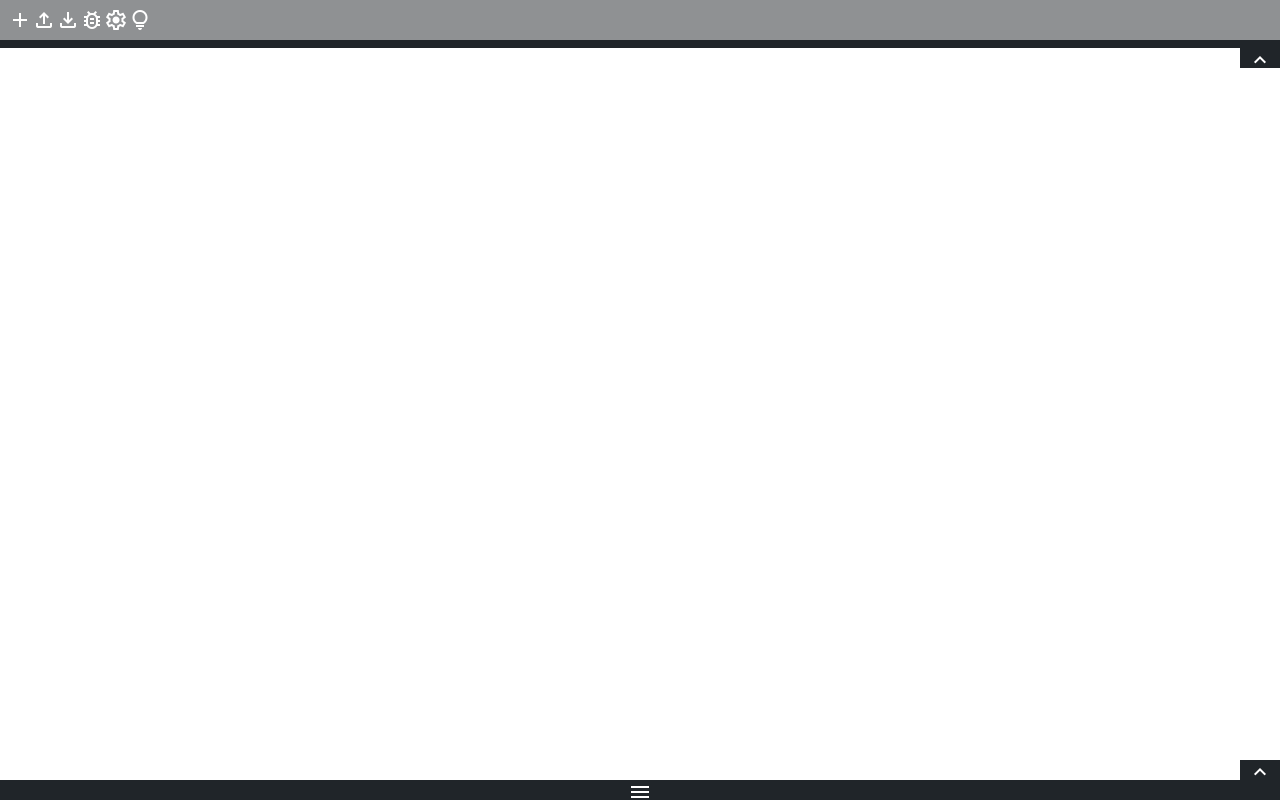
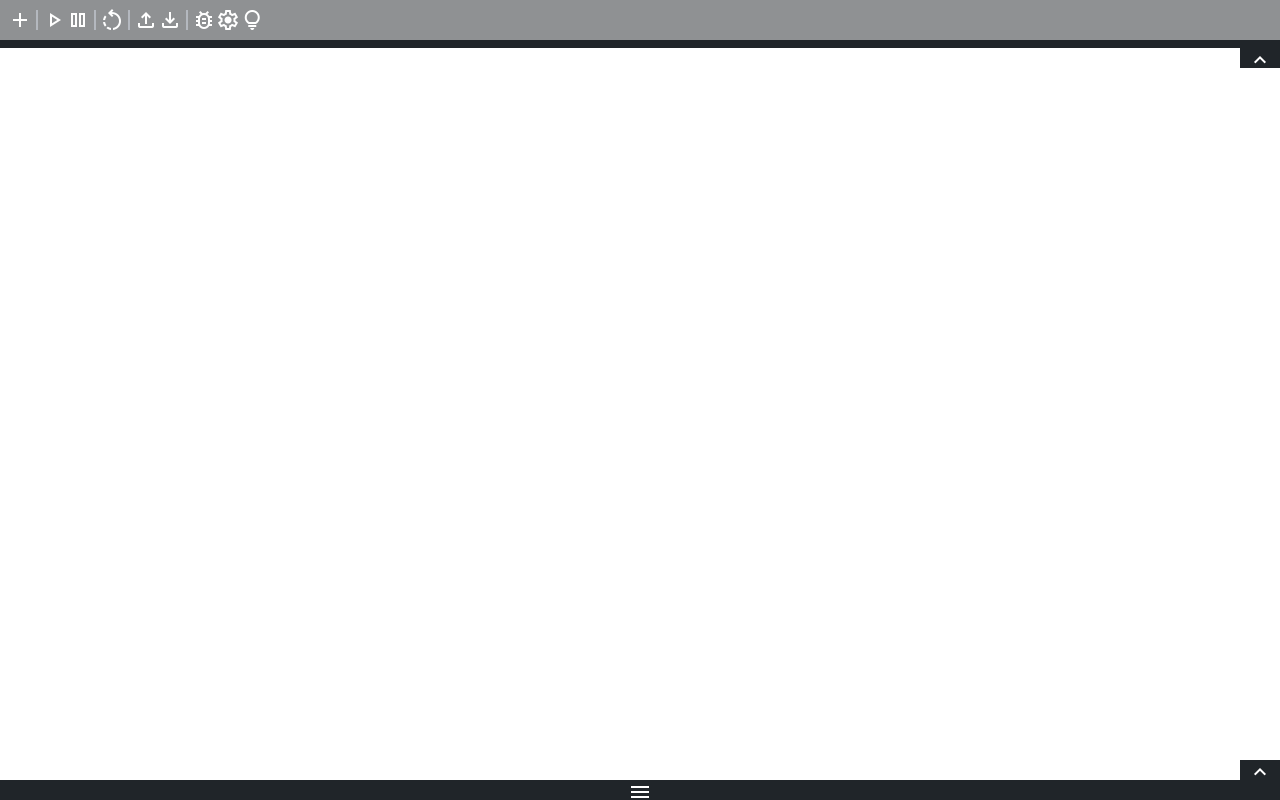
Before and after one commit to nakashimas/gen-ai-history-manager, a React (Vite) app: page / in a window 1280 px wide. Built offline with nearby package versions, Linux system fonts and the light colour scheme.

Commit message:
add DL save data Button

```diff
--- a/src/components/StageRibbonMenu.tsx
+++ b/src/components/StageRibbonMenu.tsx
@@ -26,7 +26,7 @@ const StageRibbonMenuButton: React.FC<{
 };
 
 const StageRibbonMenu: React.FC<{ children?: React.ReactNode }> = () => {
-  const { addNode } = useGraph();
+  const { nodes, edges, nodeOptions, addNode } = useGraph();
   const [isRibbonOpen, setIsRibbonOpen] = useState<boolean>(true);
   const { openMenu } = useMenu();
   const { startDrag } = useDrag();
@@ -52,16 +52,79 @@ const StageRibbonMenu: React.FC<{ children?: React.ReactNode }> = () => {
             });
           }}
         />
+        <div className="mx-1 h-5 border border-gray-500"></div>
+        {/* 再生 */}
+        <StageRibbonMenuButton
+          icon="play_arrow"
+          title="Start From Selected Position"
+          handleClick={() => {}}
+        />
+        <StageRibbonMenuButton
+          icon="pause"
+          title="Stop"
+          handleClick={() => {}}
+        />
+        <div className="mx-1 h-5 border border-gray-500"></div>
+        <StageRibbonMenuButton
+          icon="rotate_left"
+          title="Clear Results"
+          handleClick={() => {}}
+        />
+        <div className="mx-1 h-5 border border-gray-500"></div>
+        {/* 保存 */}
         <StageRibbonMenuButton
           icon="upload"
           title="Upload Save Data"
-          handleClick={() => {}}
+          handleClick={() => {
+            const input = document.createElement("input");
+            input.type = "file";
+            input.accept = "application/json";
+            input.onchange = async (ev: Event) => {
+              // JSONを読み込み;
+              const file = (
+                ev as unknown as React.ChangeEvent<HTMLInputElement>
+              ).target?.files?.[0];
+              if (!file) return;
+              const jsonText = await file.text();
+
+              try {
+                const jsonData = JSON.parse(jsonText);
+                // ここで更新;
+                console.log(jsonData);
+              } catch (err) {
+                console.error("Invalid JSON file: ", err);
+              }
+            };
+            input.click();
+          }}
         />
         <StageRibbonMenuButton
           icon="download"
           title="Download Save Data AS JSON"
-          handleClick={() => {}}
+          handleClick={() => {
+            const data = {
+              nodes,
+              edges,
+              nodeOptions,
+            };
+
+            const blob = new Blob([JSON.stringify(data, null, 2)], {
+              type: "application/json",
+            });
+            const url = URL.createObjectURL(blob);
+
+            const a = document.createElement("a");
+            a.href = url;
+
+            const now = new Date();
+            const timestamp = now.toISOString().replace(/[-:.]/g, "");
+            a.download = `genai-hm-${timestamp}.json`;
+            a.click();
+
+            URL.revokeObjectURL(url);
+          }}
         />
+        <div className="mx-1 h-5 border border-gray-500"></div>
         {/* 設定とヘルプ */}
         <StageRibbonMenuButton
           icon="bug_report"
```
